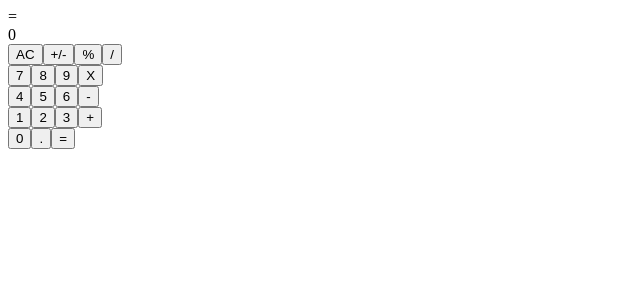
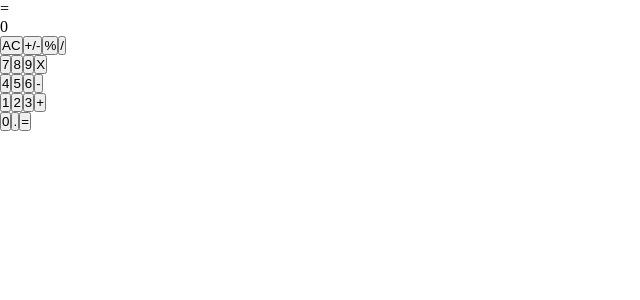
Before and after one commit to emmanuelkamala/mycalculator, a React (Create React App) app: page / in a window 1280 px wide. Shown: the top 300 px of the page, without its empty margins (0-640 px from the left). Built offline with nearby package versions, Linux system fonts and the light colour scheme.

Commit message:
Correct stylelint errors

```diff
--- /dev/null
+++ b/src/index.css
@@ -0,0 +1,4 @@
+* {
+    margin: 0;
+    padding: 0;
+}
--- a/src/index.js
+++ b/src/index.js
@@ -1,5 +1,6 @@
 import React from 'react';
 import ReactDOM from 'react-dom';
+import './index.css';
 import App from './Components/App';
 
 ReactDOM.render(
```
Also changed, not shown: .stylelintrc.json.
